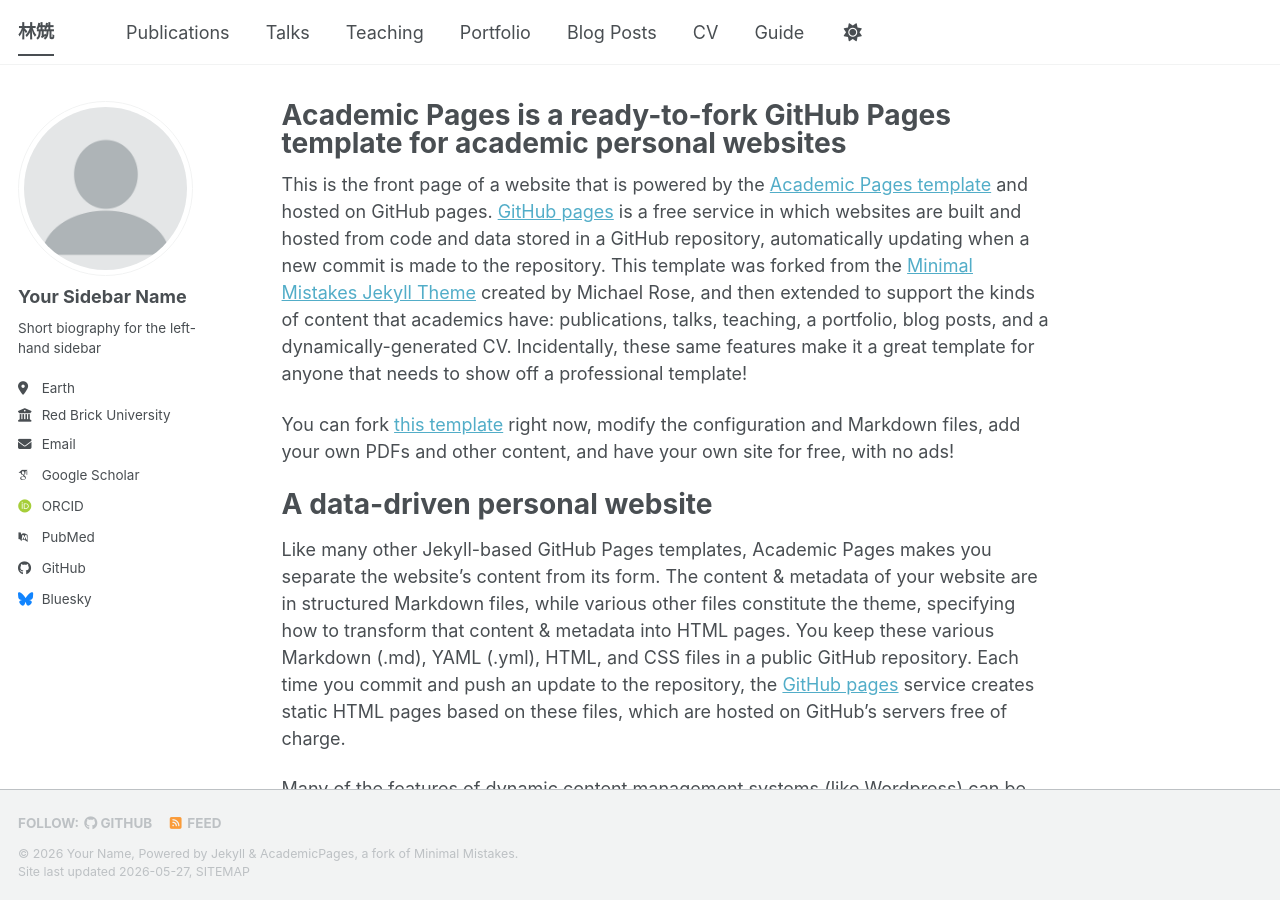
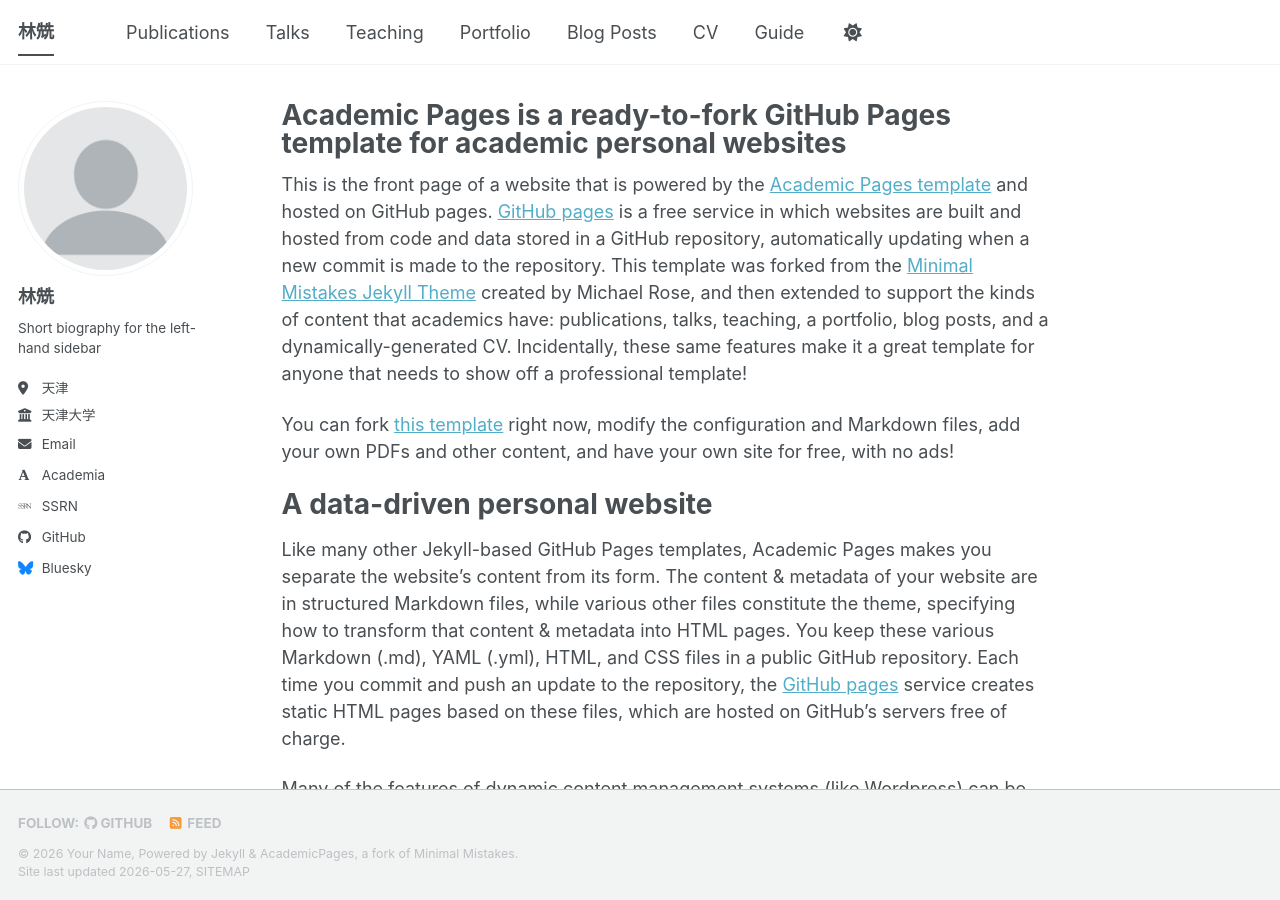
Before and after one commit to LinShen-fin/LinShen-fin.github.io, a Jekyll site: the page built from _pages/about.md, in a window 1280 px wide and 900 px high. Built offline with Jekyll 4.4.1, drawn with Linux system fonts in a browser that asks for light colours; some web fonts are replaced; a script bundle is joined from its source files by our own code; library files that are not in the unit come from our copies.

Commit message:
Update _config.yml

```diff
--- a/_config.yml
+++ b/_config.yml
@@ -23,24 +23,24 @@ repository               : "academicpages/academicpages.github.io"
 author:
   # Biographic information
   avatar           : "profile.png"
-  name             : "Your Sidebar Name"
+  name             : "林兟"
   pronouns         : # example: "she/her"
   bio              : "Short biography for the left-hand sidebar"
-  location         : "Earth"
-  employer         : "Red Brick University"
+  location         : "天津"
+  employer         : "天津大学"
   uri              : # URL
-  email            : "none@example.org"
+  email            : "linshen_fin@tju.edu.cn"
 
   # Academic websites
-  academia         : # URL
+  academia         : "https://come.tju.edu.cn/info/1512/6096.htm"
   arxiv            : # URL - Update with the correct link to your profile
-  googlescholar    : "https://scholar.google.com/citations?user=PS_CX0AAAAAJ"
+  googlescholar    : # URL
   inspire-hep      : # URL
   impactstory      : # URL
-  orcid            : "https://orcid.org/yourorcidurl"
+  orcid            : # URL
   semantic         : # URL
-  ssrn             : # URL
-  pubmed           : "https://www.ncbi.nlm.nih.gov/pubmed/?term=john+snow"
+  ssrn             : "https://papers.ssrn.com/sol3/cf_dev/AbsByAuth.cfm?per_id=2922919"
+  pubmed           : # URL
   researchgate     : # URL
   scopus           : # URL
   zotero           : # URL
```
